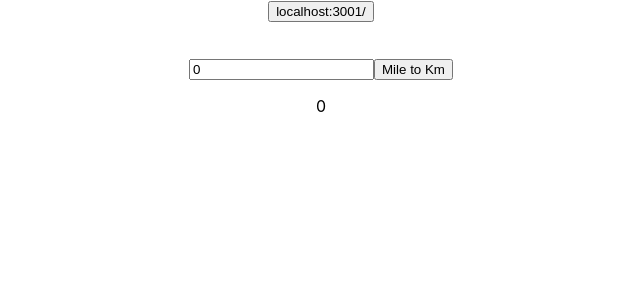
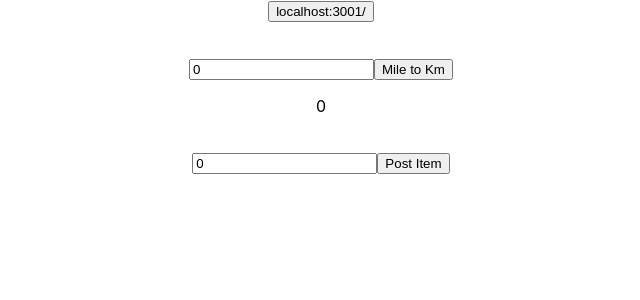
Before and after one commit to Andy-CSKim/debate-app, a React (Create React App) app: page / in a window 1280 px wide. Shown: the top 300 px of the page, without its empty margins (319-959 px from the left). Built offline with nearby package versions, Linux system fonts and the light colour scheme.

Commit message:
2nd quiz

```diff
--- a/src/App.js
+++ b/src/App.js
@@ -7,6 +7,9 @@ function App() {
   const [msg, setMsg] = useState(''); // [Read, Write]
   const [mile, setMile] = useState(0.0);
   const [km, setKm] = useState(0.0);
+
+  const [name, setName] = useState(''); // [Read, Write]
+  const [resp, setResp] = useState(''); // [Read, Write
 
   // console.log(`App, msg=${msg}`);
 
@@ -32,10 +35,26 @@ function App() {
     console.log(`mile = ${mile}`);
 
     // local calculation --> request to server by using getKm()
-    //getKm(mile).then
-    //setKm(mile * 1.60934);
-    // set(data)
+    getKm(mile).then((data) => {
+      console.log(data);
+      setKm(data.km);
+    });
   }
+  const postItem = () => {
+    console.log(`name = ${name}`);
+
+    const obj = { 'name': name,
+                  'price': 1000};
+
+    // send Item with name to server
+    postItem(obj).then((data) => {
+      console.log(data);
+
+      setResp(JSON.stringify(data));
+    });
+
+  }
+
 
   return (
     <div className="App">
@@ -46,6 +65,11 @@ function App() {
       <button onClick={cvtMile}>Mile to Km</button><br />
       {/* interger to string */}
       <p>{km.toString()}</p><br />
+
+      <input type="text" value={mile} onChange={(e) => setMile(e.target.value)} />
+      <button onClick={postItem}>Post Item</button><br />
+      <p> {resp}</p>
+
     </div>
   );
 }
--- a/src/fetch.js
+++ b/src/fetch.js
@@ -32,3 +32,8 @@ export const getKm = async (mile) => {
     return null;
   }
 }
+
+// POST http://localhost:3001/item
+export const postItem = async (obj) => {
+
+}
```
